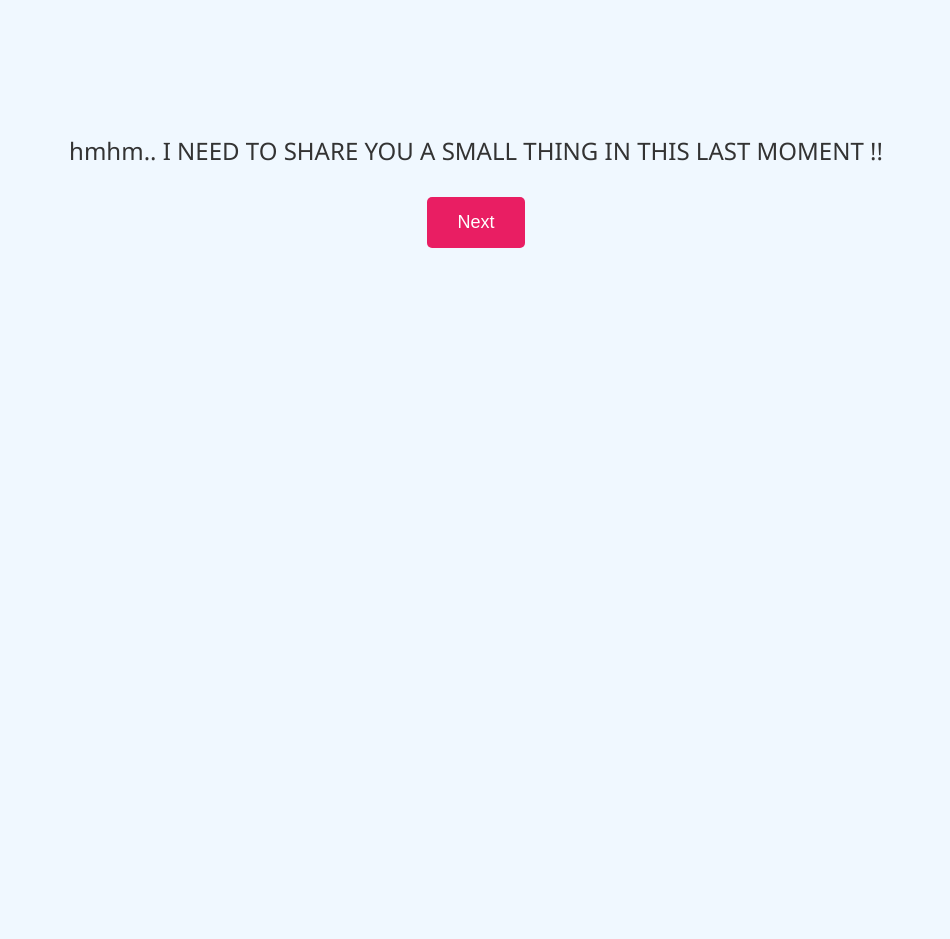
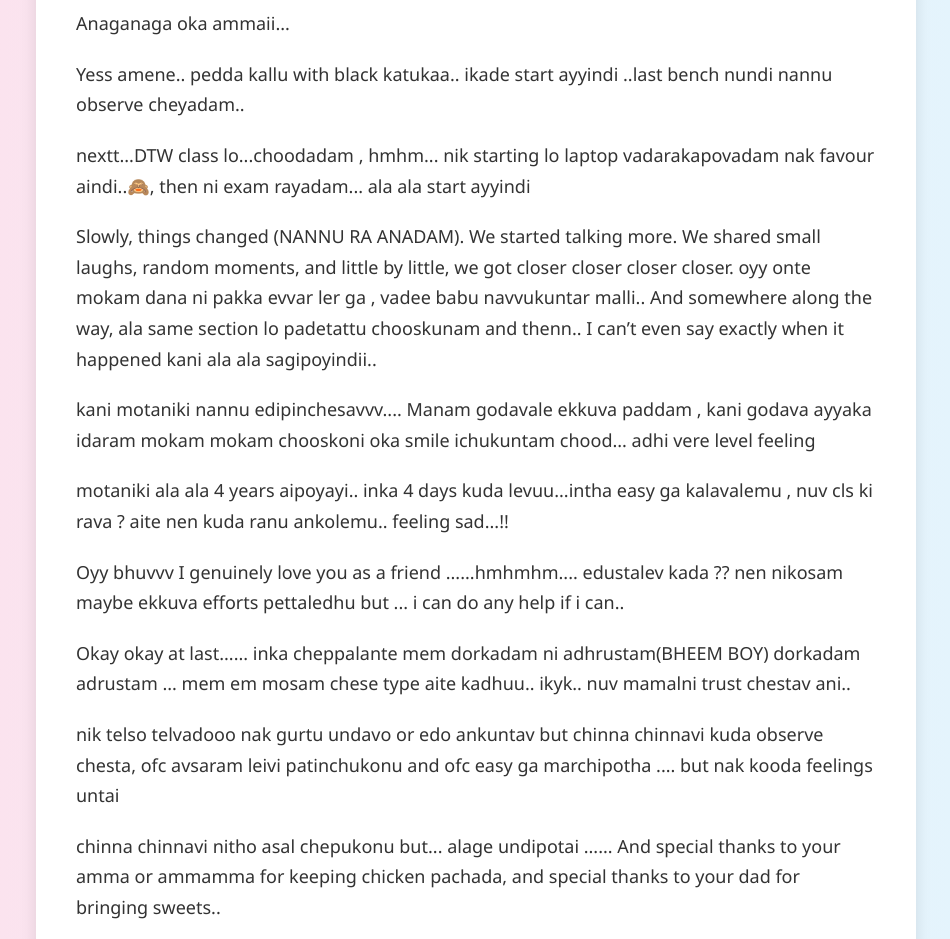
Before and after one commit to anonymous236q/bhuvana, a plain HTML site: page begin.html in a window 1280 px wide. Shown: the part 209-1148 px from the top of the page, without its empty margins (164-1114 px from the left). Before the commit the page ends 800 px from the top, so only its background shows below. Drawn offline with Linux system fonts and the light colour scheme.

Commit message:
Update begin.html

```diff
--- a/begin.html
+++ b/begin.html
@@ -2,50 +2,79 @@
 <html lang="en">
 <head>
   <meta charset="UTF-8">
-  <meta name="viewport" content="width=device-width, initial-scale=1.0">
-  <title>Welcome Page</title>
+  <title>How Our Friendship Grew</title>
   <style>
     body {
       font-family: 'Segoe UI', Tahoma, Geneva, Verdana, sans-serif;
-      background: #f0f8ff;
-      display: flex;
-      flex-direction: column;
-      justify-content: center;
-      align-items: center;
-      height: 100vh;
+      background: linear-gradient(to right, #ffe0ec, #e0f7ff);
       margin: 0;
+      padding: 0;
+      color: #333;
     }
 
-    .message {
-      font-size: 24px;
-      color: #333;
-      margin-bottom: 30px;
-      text-align: center;
+    .container {
+      max-width: 800px;
+      margin: 80px auto;
+      background: #fff;
+      padding: 40px;
+      box-shadow: 0 8px 16px rgba(0, 0, 0, 0.1);
+      border-radius: 12px;
     }
 
-    .next-button {
-      padding: 15px 30px;
-      font-size: 18px;
-      color: #fff;
-      background-color: #e91e63;
-      border: none;
-      border-radius: 5px;
-      cursor: pointer;
-      transition: background-color 0.3s;
+    h1 {
+      text-align: center;
+      color: #e91e63;
+      font-size: 36px;
     }
 
-    .next-button:hover {
-      background-color: #c2185b;
+    p {
+      font-size: 18px;
+      line-height: 1.7;
+      margin-bottom: 20px;
+    }
+
+    .signature {
+      text-align: right;
+      font-style: italic;
+      margin-top: 40px;
     }
   </style>
 </head>
 <body>
 
-  <div class="message">
-    hmhm.. I NEED TO SHARE YOU A SMALL THING IN THIS LAST MOMENT !!
+  <!-- Audio element to play the song automatically -->
+  <audio id="bg-audio" autoplay loop>
+    <source src="mf.mp3" type="audio/mpeg">
+    Your browser does not support the audio element.
+  </audio>
+
+  <div class="container">
+    <h1>How Our Friendship Grew</h1>
+
+    <p>Anaganaga oka ammaii...</p>
+
+    <p>Yess amene.. pedda kallu with black katukaa.. ikade start ayyindi ..last bench nundi nannu observe cheyadam..</p>
+
+    <p>nextt...DTW class lo...choodadam , hmhm... nik starting lo laptop vadarakapovadam nak favour aindi..🙈, then ni exam rayadam... ala ala start ayyindi</p>
+
+    <p>Slowly, things changed (NANNU RA ANADAM). We started talking more. We shared small laughs, random moments, and little by little, we got closer closer closer closer. oyy onte mokam dana ni pakka evvar ler ga , vadee babu navvukuntar malli.. And somewhere along the way, ala same section lo padetattu chooskunam and thenn.. I can’t even say exactly when it happened kani ala ala sagipoyindii..</p>
+
+    <p>kani motaniki nannu edipinchesavvv.... Manam godavale ekkuva paddam , kani godava ayyaka idaram mokam mokam chooskoni oka smile ichukuntam chood... adhi vere level feeling</p>
+
+    <p> motaniki ala ala 4 years aipoyayi..  inka 4 days kuda levuu...intha easy ga kalavalemu , nuv cls ki rava ? aite nen kuda ranu ankolemu.. feeling sad...!!</p>
+
+    <p>Oyy bhuvvv I genuinely love you as a friend ......hmhmhm.... edustalev kada ?? nen nikosam maybe ekkuva efforts pettaledhu but ... i can do any help if i can..</p>
+
+    <p>Okay okay at last...... inka cheppalante mem dorkadam ni adhrustam(BHEEM BOY) dorkadam adrustam ... mem em mosam chese type aite kadhuu.. ikyk.. nuv mamalni trust chestav ani..</p>
+
+    <p>nik telso telvadooo nak gurtu undavo or edo ankuntav but chinna chinnavi kuda observe chesta, ofc avsaram leivi patinchukonu and ofc easy ga marchipotha .... but nak kooda feelings untai</p>
+
+    <p>chinna chinnavi nitho asal chepukonu but... alage undipotai ...... And special thanks to your amma or ammamma for keeping chicken pachada, and special thanks to your dad for bringing sweets..</p>
+    <p>FINALLY.. KAKINADA AMMAI KARIMNAGAR ABBI BTECH LIFE AIPOYINDI...</p>
+    <p>Ika selavu...</p>
+
+    <div class="signature">– niii Shivv</div>
   </div>
-
-  <button class="next-button" onclick="window.location.href='index.html'">Next</button>
 
 </body>
 </html>
```
